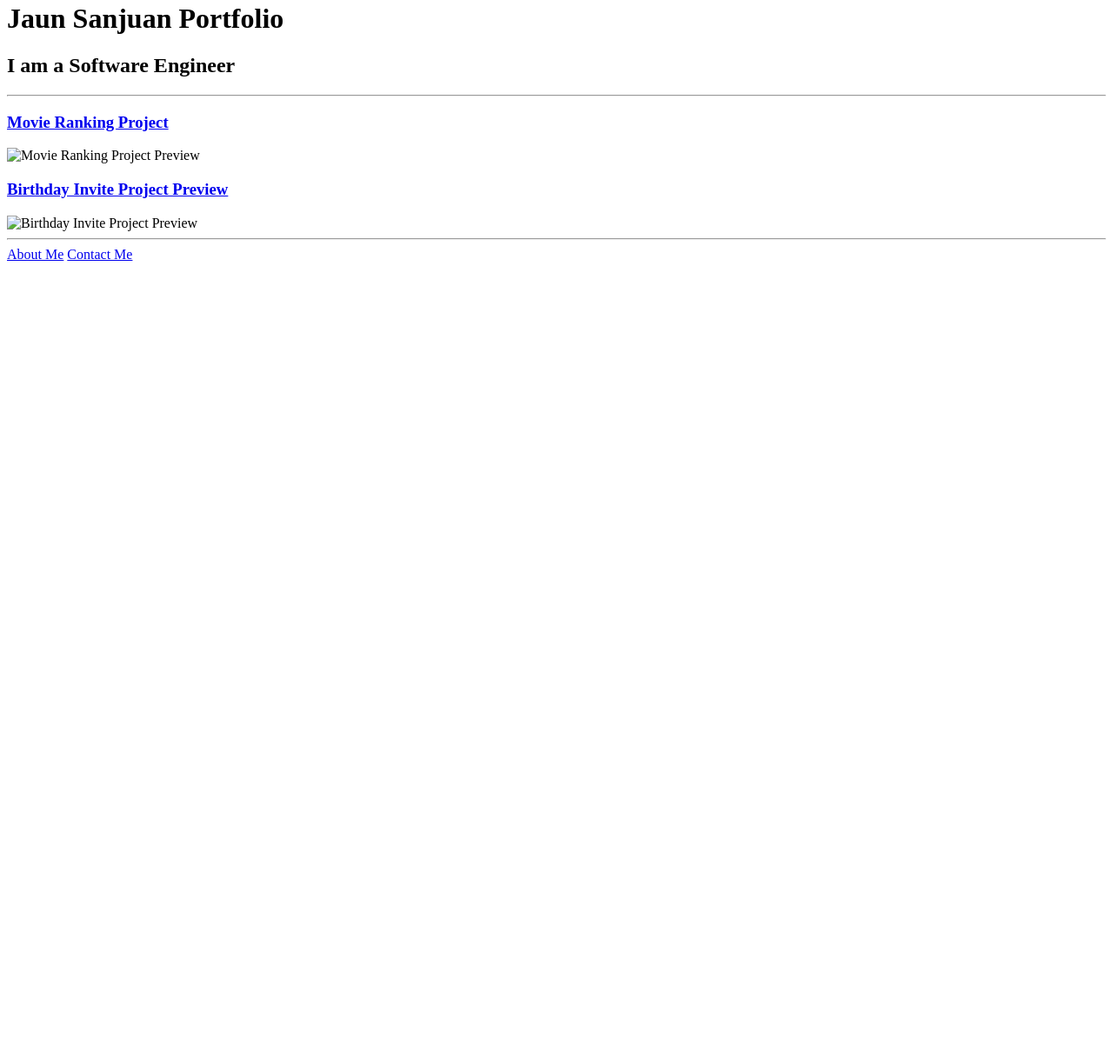
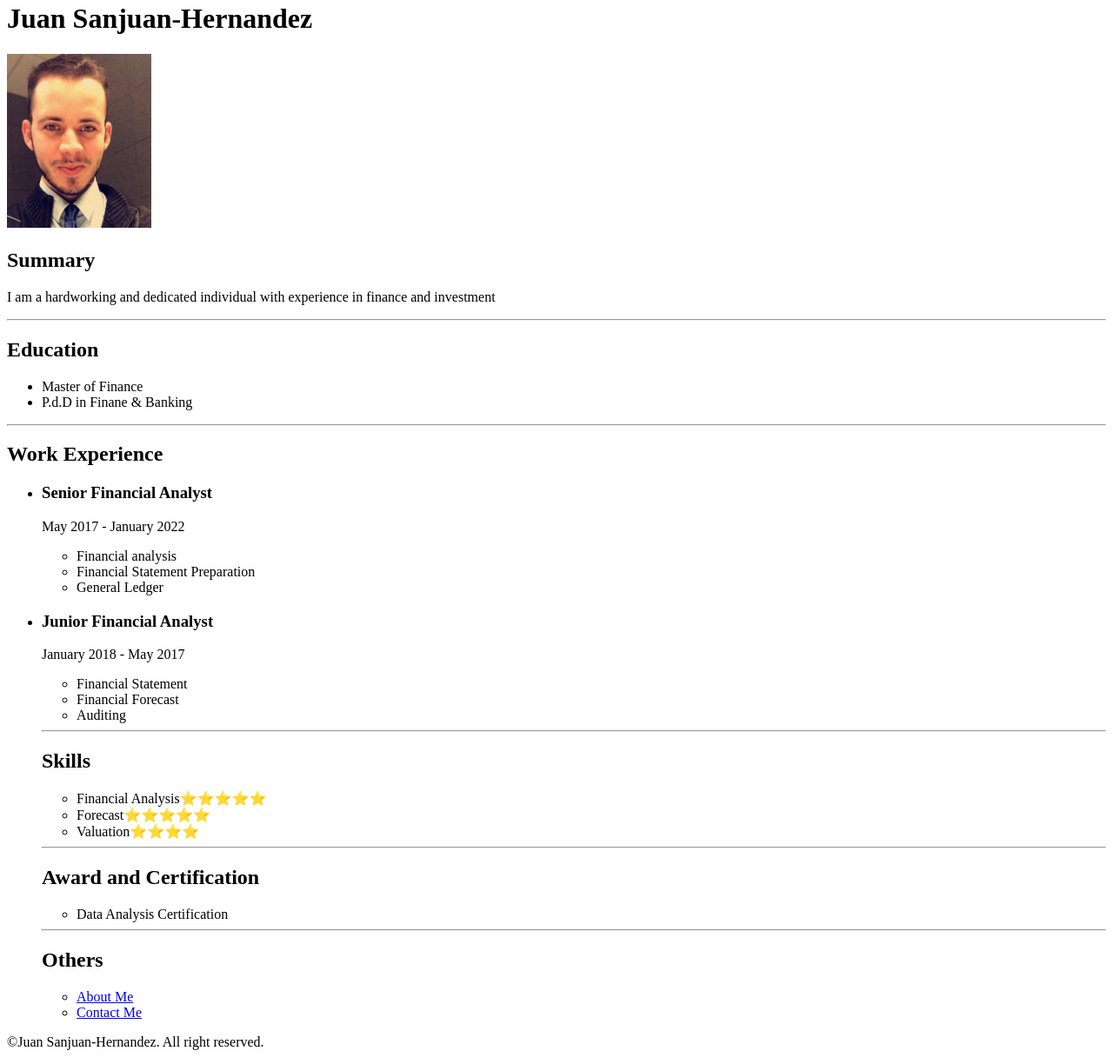
Before and after one commit to HexaToken/html-portfolio, a plain HTML site: page index.html in a window 1280 px wide. Shown: the part 18-1242 px from the top of the page at 87% size. Before the commit the page ends 800 px from the top, so only its background shows below. Drawn offline with Linux system fonts and the light colour scheme.

Commit message:
Add files via upload

```diff
--- a/index.html
+++ b/index.html
@@ -3,38 +3,73 @@
 <head>
     <meta charset="UTF-8">
     <meta name="viewport" content="width=device-width, initial-scale=1.0">
-    <title>Juan's 0Portfolio</title>
+    <title>Resume</title>
 </head>
+<body>
+    <h1>Juan Sanjuan-Hernandez</h1>
+    <img src="./Juan Sanjuan resume.png" height="200" alt="Juan Sanjuan portrait">
 
-<body>
+    <h2>Summary</h2>
+    <p>I am a hardworking and dedicated individual with experience in finance and investment</p>
+    <hr/>
 
-    <h1> Jaun Sanjuan Portfolio</h1>
-    <h2>I am a Software Engineer</h2>
-    <hr />
-    <h3><a href="./public/movie-ranking.html">Movie Ranking Project</a></h3>
-    <img src="./assets/images/movie.png" height="400" alt="Movie Ranking Project Preview"/>
-    <h3><a href="./public/birthday-invite.html">Birthday Invite Project Preview</a></h3>
-    <img src="./assets/images/Birthday.png" height="500" alt="Birthday Invite Project Preview"/>
-    <hr />
-    <a href="./public/about.html">About Me</a>
-    <a href="./public/contact.html">Contact Me</a>
+    <h2>Education</h2>
+    <ul>
+        <li>Master of Finance</li>
+        <Li>P.d.D in Finane & Banking</Li>
+    </ul>
+<hr />
+
+<h2>Work Experience</h2>
+
+<ul>
+    <li>
+        <h3>Senior Financial Analyst</h3>
+        <p>May 2017 - January 2022</p>
+        <ul>
+        <li>Financial analysis</li>
+        <li>Financial Statement Preparation</li>
+        <li>General Ledger</li>
+        </ul>
+
+    </li>
+        <li>
+            <h3>Junior Financial Analyst</h3>
+            <p>January 2018 - May 2017</p>
+            <ul>
+            <li> Financial Statement</li>
+            <li>Financial Forecast</li>
+            <li>Auditing</li>
+            </ul>
+        </li>
+<hr/>
+  <h2>Skills</h2>
+    <ul>
+
+      <li>Financial Analysis⭐️⭐️⭐️⭐️⭐️</li>
+      <li>Forecast⭐️⭐️⭐️⭐️⭐️</li>
+      <li>Valuation⭐️⭐️⭐️⭐️</li>
+    </ul>
+<hr/>
+<h2>Award and Certification</h2>
+<ul>
+
+    <li>Data Analysis Certification</li>
+</ul>
+
+<hr/>
+
+<h2>Others</h2>
+<ul>
+    <li> <a href="./public/about.html">About Me</a></li>
+    <li><a href="./public/contact.html">Contact Me</a></li>
+</ul>
+
+</ul>
+<footer>
+    <p>©Juan Sanjuan-Hernandez. All right reserved.</p>
+</footer>
+
 
 </body>
 </html>
-
-
-<!-- TODO 1: Create the HTML Boilerplate -->
-
-<!-- TODO 2: Add Your previous projects' HTML into the public folder -->
-
-<!-- TODO 3: Take screenshots of your project previews and add the images to the images folder -->
-
-<!-- TODO 4: Add titles/subtitles etc. -->
-
-<!-- TODO 5: Add a link to the project pages -->
-
-<!-- TODO 6: Add images to show the project previews
-HINT for TODO 6: You can use the height attribute set to 200 to make the image smaller:
-https://developer.mozilla.org/en-US/docs/Web/HTML/Element/img#attr-height -->
-
-<!-- TODO 7: Add the Contact Me and About Me page links -->
```
Also changed, not shown: Juan Sanjuan resume.png (added).
